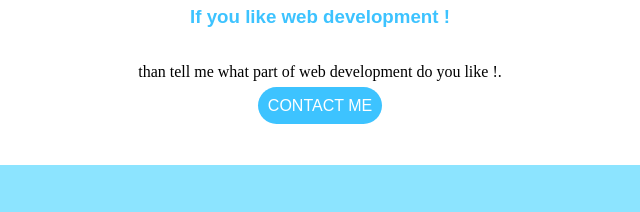
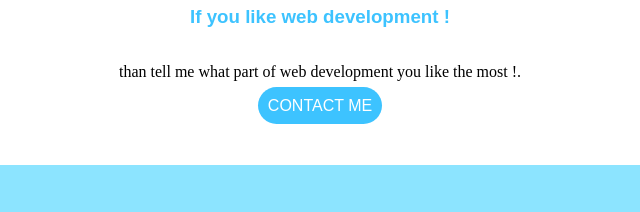
Before and after one commit to rahultangriya/Personal-Portfolio-Website, a plain HTML site: page index.html in a window 1280 px wide. Shown: the part 1935-2147 px from the top of the page, 320-960 px from the left. Drawn offline with Linux system fonts and the light colour scheme.

Commit message:
Update index.html

```diff
--- a/index.html
+++ b/index.html
@@ -69,7 +69,7 @@
             <h3>If you like web development !</h3>
         </div>
         <div class="item getintouchpara">
-            <p>than tell me what part of web development do you like !.</p>
+            <p>than tell me what part of web development you like the most !.</p>
         </div>
         <div class="item ">
             <a  href="mailto:rahultangriya01@gmail.com"class="getintouchbutton">CONTACT ME</a>
```
